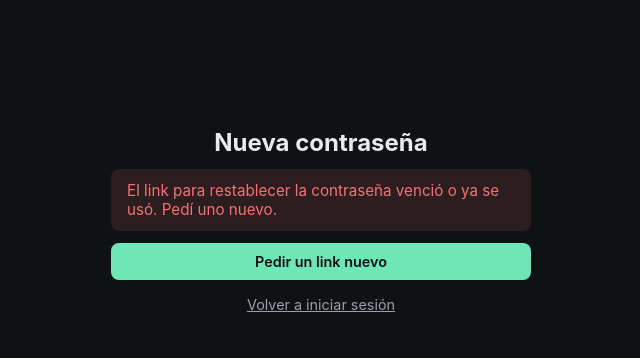
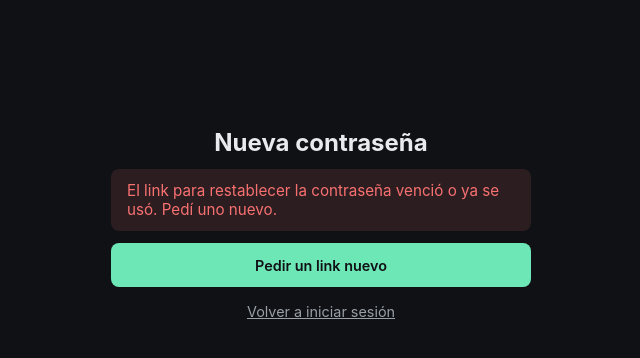
Before and after one commit to pilisoldo1-code/Just-Show-Up, a FastAPI app: page /restablecer-contrasena in a window 1280 px wide. Shown: the top 358 px of the page, without its empty margins (319-959 px from the left). Run offline with FastAPI, Linux system fonts and the light colour scheme.

Commit message:
Alumna: con el plazo vencido no se ofrece cancelar (día y Mis inscripciones), botones de 44 px en inicio de sesión y restablecer, y notas en CLAUDE.md
Co-Authored-By: Claude Opus 5.5 <noreply@anthropic.com>

```diff
--- a/app/clases.py
+++ b/app/clases.py
@@ -297,6 +297,8 @@ def mis_inscripciones(sb: Client, alumna_id: str) -> dict:
     for r in reservas:
         item = _item_clase(r["clase"], profesoras, estado=r["estado"])
         if r["estado"] == "confirmada" and item["inicio"] > ahora_dt:
+            item["puede_cancelar"] = item["inicio"] - timedelta(hours=HORAS_LIMITE_CANCELACION) >= ahora_dt
+            item["cancelar_hasta"] = _limite_cancelacion(item["inicio"])
             proximas.append(item)
         else:
             if r["estado"] == "cancelada" and r["id_bloqueo"] is not None and item["inicio"] > ahora_dt:
--- a/app/main.py
+++ b/app/main.py
@@ -379,7 +379,6 @@ def dia(request: Request, fecha: str, ok: int = 0, aviso: str = "", usuario: Usu
         clases=clases.clases_entre(sb, f, f, usuario.id),
         cobro_ausente=(f"el {facturas.PORCENTAJE_INASISTENCIA} % del precio" if desde and f >= desde else "el precio completo"),
         titulo_dia=f"{clases.nombre_dia(f)} {f.day}/{f.month}",
-        mensaje_plazo=clases.MENSAJE_PLAZO,
         semana=semana,
         fecha=f.isoformat(),
         aviso=aviso,
--- a/app/static/style.css
+++ b/app/static/style.css
@@ -338,6 +338,12 @@ input[type="time"]::-webkit-date-and-time-value {
 .card-accion .btn,
 .btn-tactil {
     min-height: 44px;
+}
+
+a.btn-tactil {
+    display: flex;
+    align-items: center;
+    justify-content: center;
 }
 
 .volver-semana {
--- a/app/templates/login.html
+++ b/app/templates/login.html
@@ -37,7 +37,7 @@
                     Contraseña
                     <input type="password" name="contrasena" autocomplete="current-password" required />
                 </label>
-                <button type="submit" class="btn btn-block">Ingresar</button>
+                <button type="submit" class="btn btn-block btn-tactil">Ingresar</button>
             </form>
 
             <p class="auth-link"><a href="/olvide-contrasena">Olvidé mi contraseña</a></p>
--- a/app/templates/restablecer_contrasena.html
+++ b/app/templates/restablecer_contrasena.html
@@ -13,7 +13,7 @@
 
             <div id="link-invalido" {% if not vencido %}hidden{% endif %}>
                 <div class="aviso aviso-error">El link para restablecer la contraseña venció o ya se usó. Pedí uno nuevo.</div>
-                <a class="btn btn-block" href="/olvide-contrasena">Pedir un link nuevo</a>
+                <a class="btn btn-block btn-tactil" href="/olvide-contrasena">Pedir un link nuevo</a>
             </div>
 
             <div id="formulario" {% if vencido or not acceso %}hidden{% endif %}>
@@ -34,7 +34,7 @@
                         Repetir contraseña nueva
                         <input type="password" name="repetir" autocomplete="new-password" minlength="8" required />
                     </label>
-                    <button type="submit" class="btn btn-block">Guardar contraseña</button>
+                    <button type="submit" class="btn btn-block btn-tactil">Guardar contraseña</button>
                 </form>
             </div>
 
```
Also changed, not shown: CLAUDE.md (+7 -0 lines), app/templates/dia.html (+4 -13 lines), app/templates/mis_inscripciones.html (+7 -1 lines), tests/test_mobile_alumna.py (+10 -1 lines).
